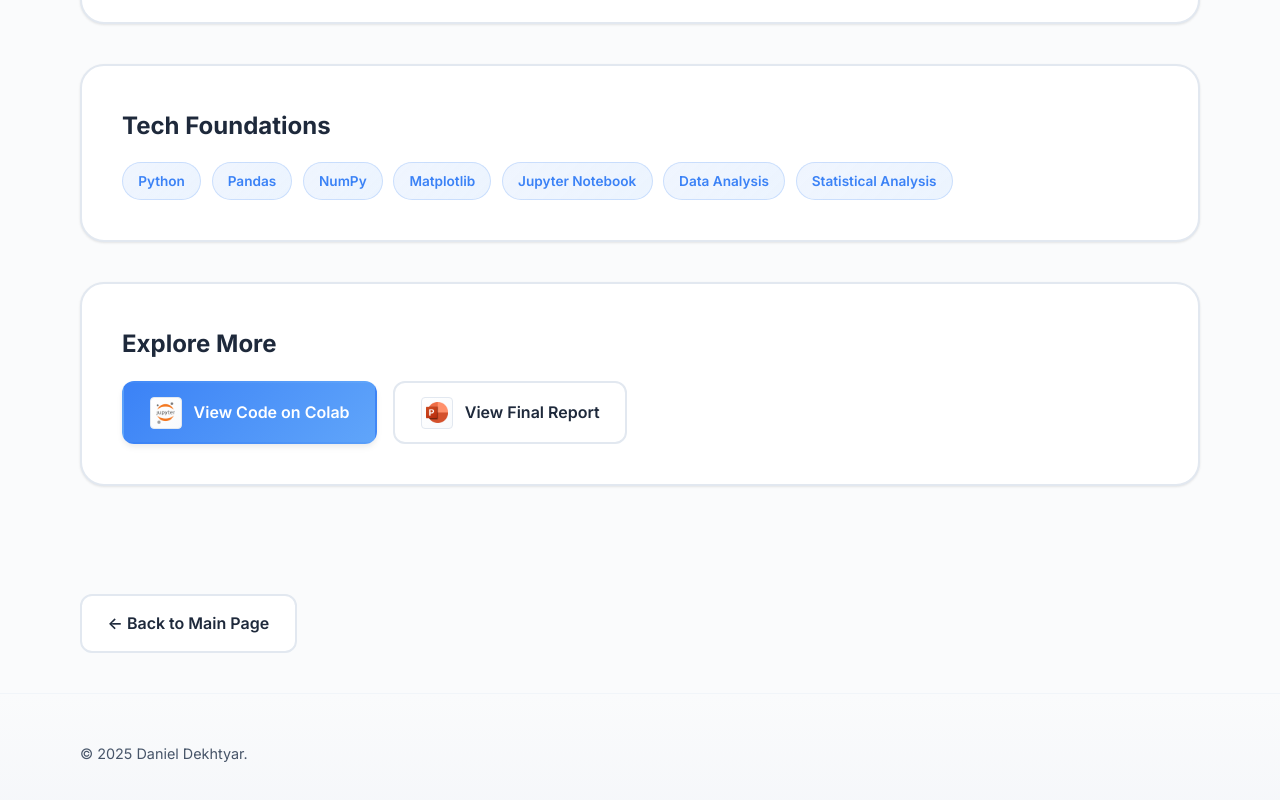
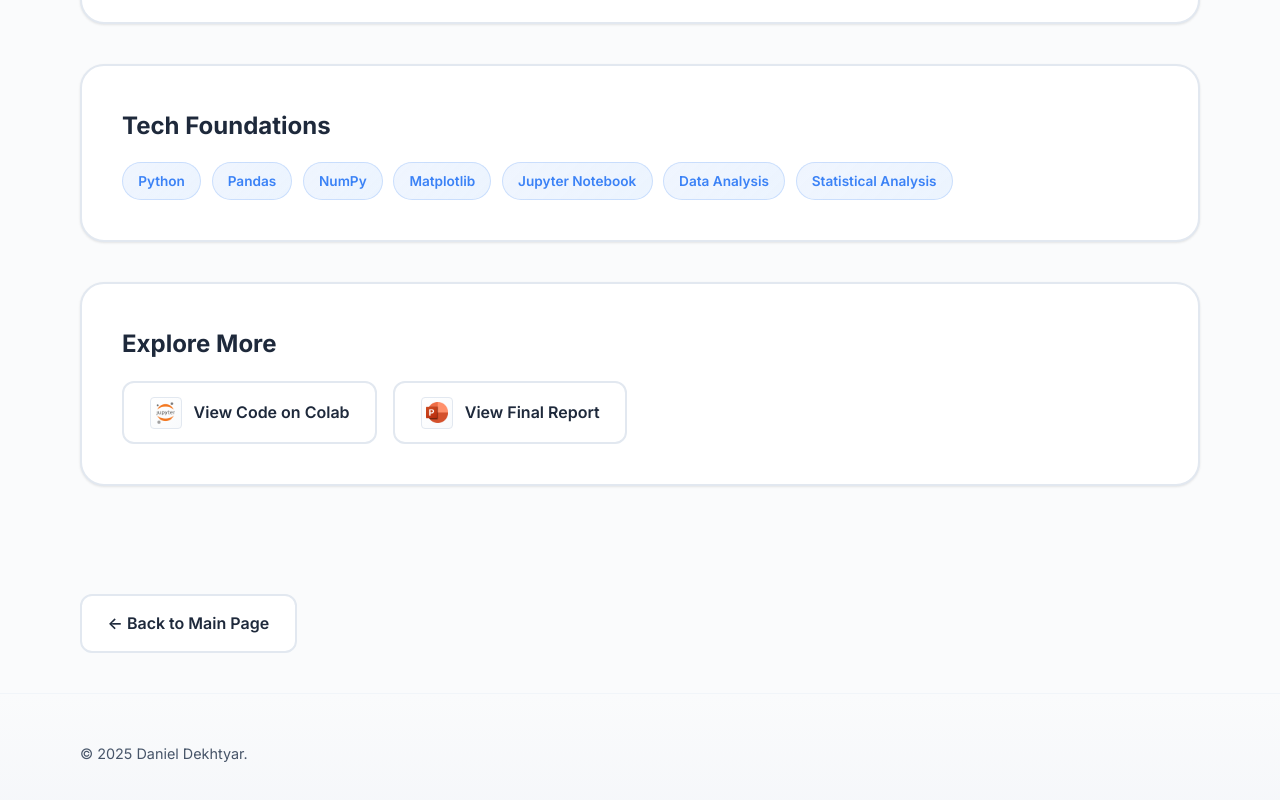
Before and after one commit to DanielDekhtyar/portfolio, a plain HTML site: page site/projects/bnai-zion-survey.html in a window 1280 px wide. Shown: the part 2190-2990 px from the top of the page. Drawn offline with Linux system fonts and the light colour scheme; a small style sheet from the web is missing.

Commit message:
Update button style in Explore More section
Changed the button class from 'primary' to 'ghost' for the Explore More action bar to adjust its visual appearance.

```diff
--- a/site/projects/bnai-zion-survey.html
+++ b/site/projects/bnai-zion-survey.html
@@ -191,7 +191,7 @@
                         <h2>Explore More</h2>
                         <div class="action-bar">
                             <a
-                                class="btn primary image-link"
+                                class="btn ghost image-link"
                                 href="https://colab.research.google.com/drive/1GhIdjr8S60JfInHceyZAu9aQj5i_mnnR?usp=sharing"
                                 target="_blank"
                                 rel="noopener"
```
